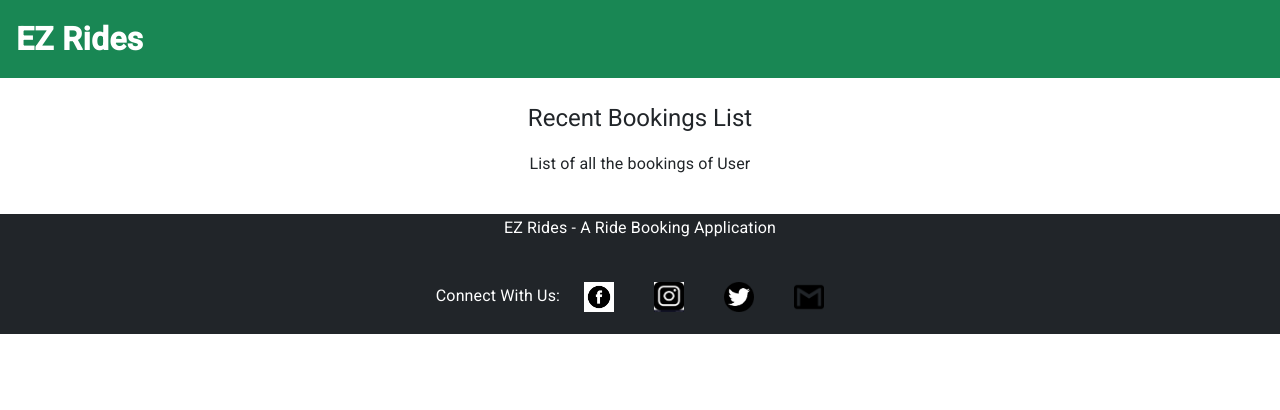
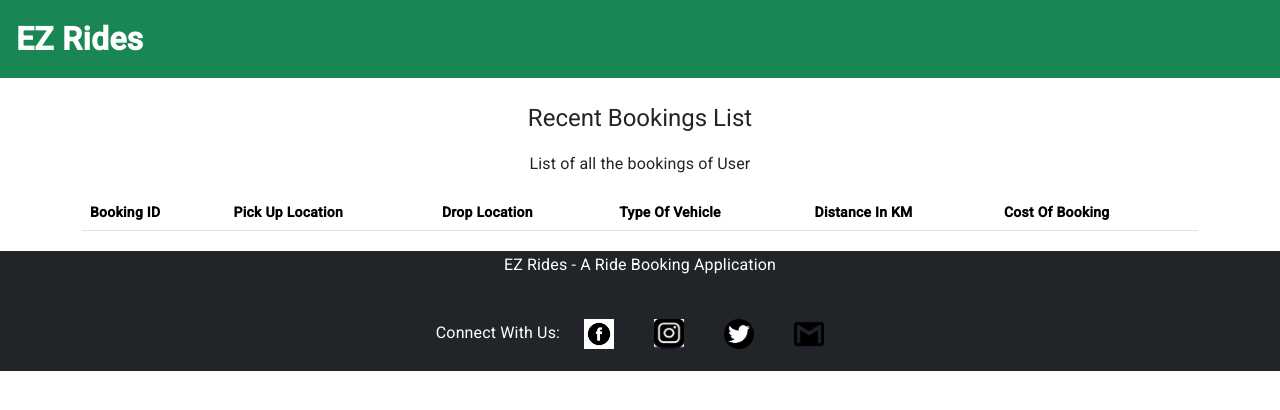
Before and after one commit to ashimaakash03/ride-booking-application, an Angular app in the folder ride-booking-application-frontend/: page /history in a window 1280 px wide. Shown: the top 410 px of the page. Built offline with nearby package versions, Linux system fonts and the light colour scheme.

Commit message:
added table heading row

```diff
--- a/ride-booking-application-frontend/src/app/components/booking-history/booking-history.component.html
+++ b/ride-booking-application-frontend/src/app/components/booking-history/booking-history.component.html
@@ -3,9 +3,16 @@
 	<h3> List of all the bookings of User</h3>
 </div>
 <div class="container">
-	<div class="table table-striped">
-		<table>
-
+	<table class="table table-striped">
+		<thead>
+		<tr>
+			<th> Booking ID</th>
+			<th> Pick Up Location</th>
+			<th> Drop Location</th>
+			<th> Type Of Vehicle</th>
+			<th> Distance In KM</th>
+			<th> Cost Of Booking</th>
+		</tr>
+		</thead>
 		</table>
-	</div>
 </div>
```
